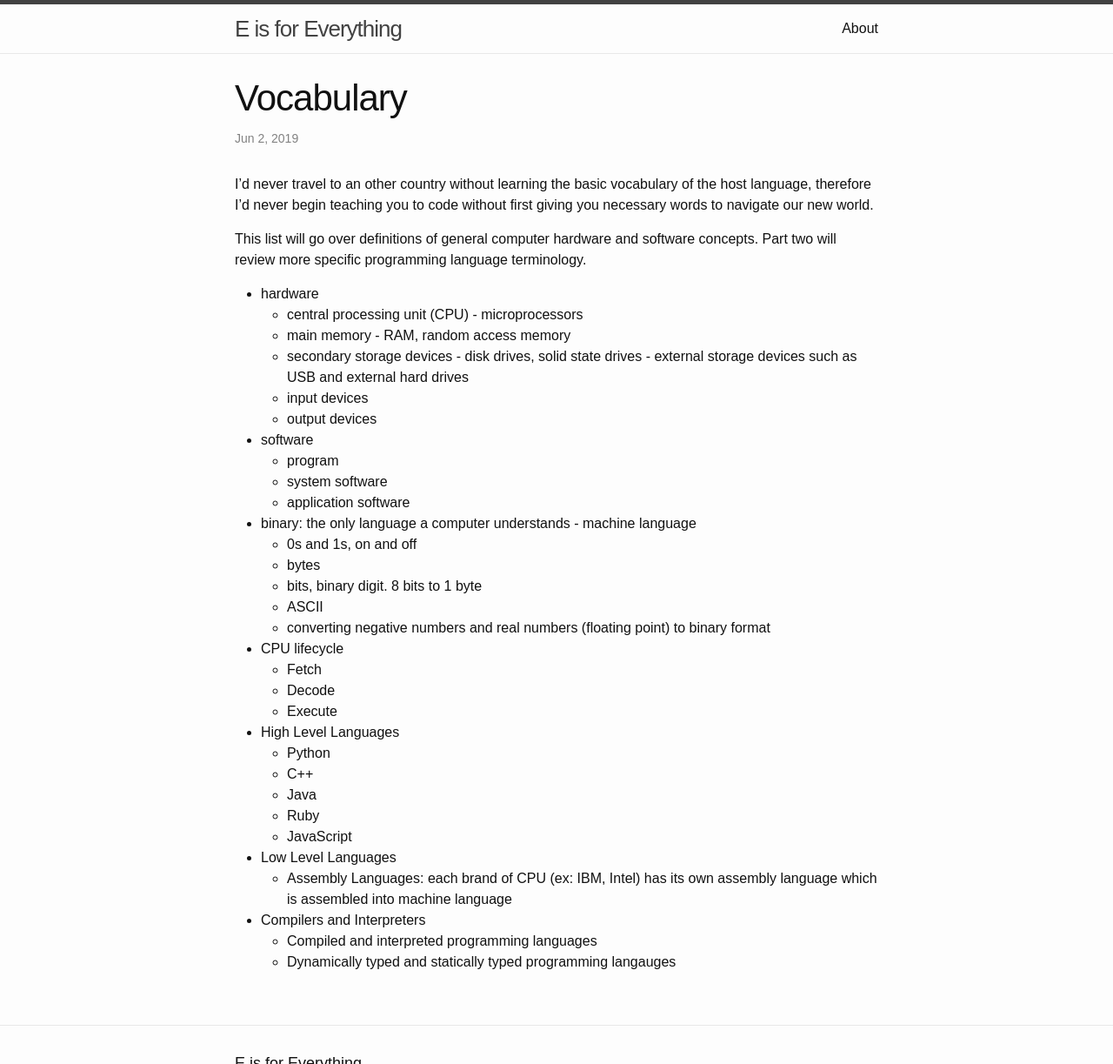
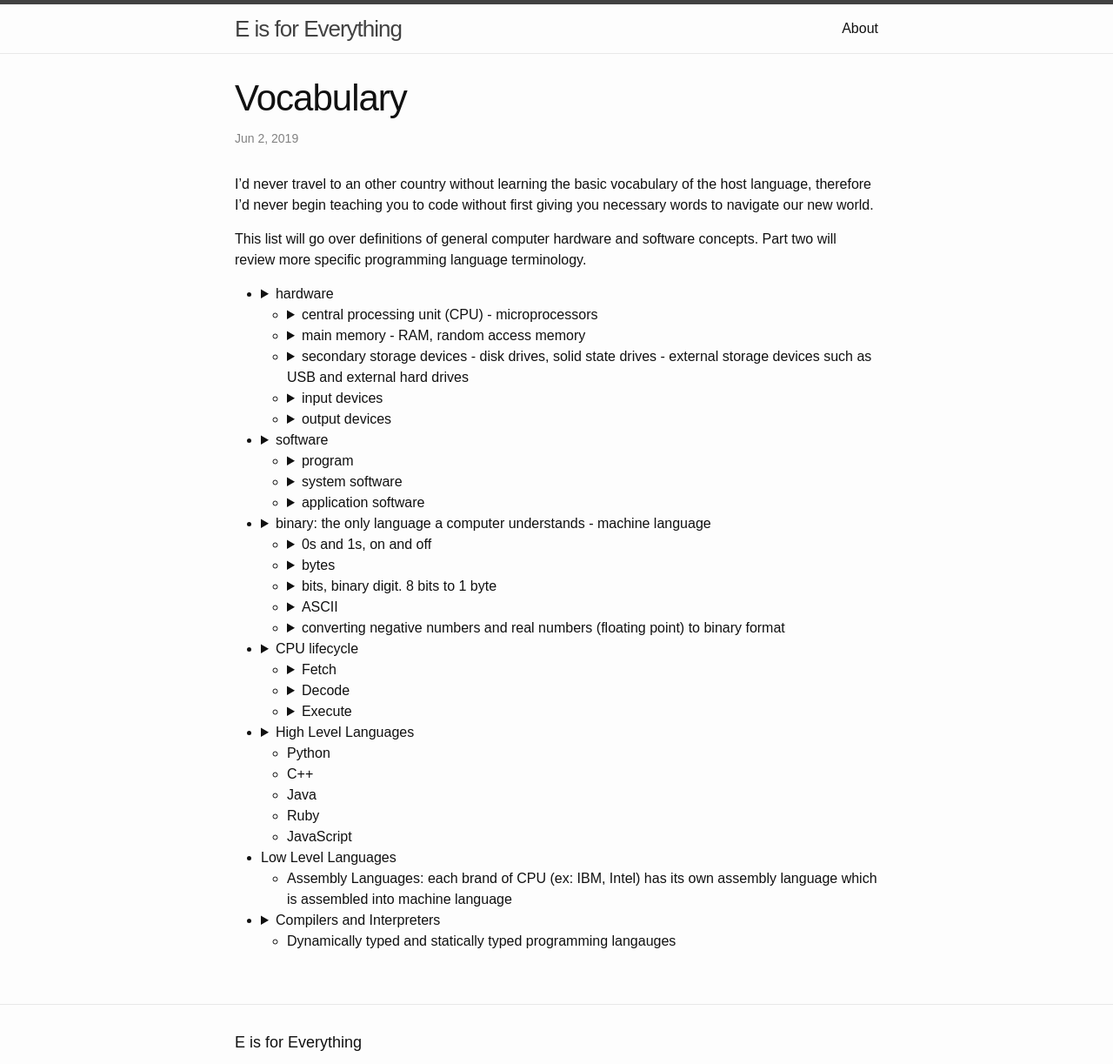
Before and after one commit to emilyannemoses/blog, a Jekyll site: the page built from _posts/2019-06-02-vocabulary.md, in a window 1280 px wide, cut to the strip 0-1223 px from the top of the page. Shown: the whole strip at 87% size. Built offline with Jekyll 4.4.1, drawn with Linux system fonts in a browser that asks for light colours; some of the changed lines change nothing that is shown.

Commit message:
adding dropdowns to vocab

```diff
--- a/_posts/2019-06-02-vocabulary.md
+++ b/_posts/2019-06-02-vocabulary.md
@@ -7,27 +7,220 @@ I'd never travel to an other country without learning the basic vocabulary of th
 
 This list will go over definitions of general computer hardware and software concepts. Part two will review more specific programming language terminology.
 
-- hardware
-    - central processing unit (CPU) - microprocessors
-    - main memory - RAM, random access memory
-    - secondary storage devices - disk drives, solid state drives - external storage devices such as USB and external hard drives
-    - input devices
-    - output devices
-- software
-    - program
-    - system software
-    - application software
-- binary: the only language a computer understands - machine language
-    - 0s and 1s, on and off
-    - bytes
-    - bits, binary digit. 8 bits to 1 byte
-    - ASCII
-    - converting negative numbers and real numbers (floating point) to binary format
-- CPU lifecycle
-    - Fetch
-    - Decode
-    - Execute
-- High Level Languages
+-   <details>
+    <summary>hardware</summary>
+    <br>
+    This is how you dropdown.
+    <br><br>
+    <pre>
+    &lt;details&gt;
+    &lt;summary&gt;How do I dropdown?&lt;&#47;summary&gt;
+    &lt;br&gt;
+    This is how you dropdown.
+    &lt;&#47;details&gt;
+    </pre>
+    </details>
+
+    - <details>
+        <summary>central processing unit (CPU) - microprocessors</summary>
+        <pre>
+        &lt;details&gt;
+        &lt;summary&gt;How do I dropdown?&lt;&#47;summary&gt;
+        &lt;br&gt;
+        This is how you dropdown.
+        &lt;&#47;details&gt;
+        </pre>
+        </details>
+    - <details>
+        <summary>main memory - RAM, random access memory</summary>
+        <pre>
+        &lt;details&gt;
+        &lt;summary&gt;How do I dropdown?&lt;&#47;summary&gt;
+        &lt;br&gt;
+        This is how you dropdown.
+        &lt;&#47;details&gt;
+        </pre>
+        </details>
+    - <details>
+        <summary>secondary storage devices - disk drives, solid state drives - external storage devices such as USB and external hard drives</summary>
+        <pre>
+        &lt;details&gt;
+        &lt;summary&gt;How do I dropdown?&lt;&#47;summary&gt;
+        &lt;br&gt;
+        This is how you dropdown.
+        &lt;&#47;details&gt;
+        </pre>
+        </details>
+    - <details>
+        <summary>input devices</summary>
+        <pre>
+        &lt;details&gt;
+        &lt;summary&gt;How do I dropdown?&lt;&#47;summary&gt;
+        &lt;br&gt;
+        This is how you dropdown.
+        &lt;&#47;details&gt;
+        </pre>
+        </details>
+    - <details>
+        <summary>output devices</summary>
+        <pre>
+        &lt;details&gt;
+        &lt;summary&gt;How do I dropdown?&lt;&#47;summary&gt;
+        &lt;br&gt;
+        This is how you dropdown.
+        &lt;&#47;details&gt;
+        </pre>
+        </details>
+- <details>
+    <summary>software</summary>
+    <pre>
+    &lt;details&gt;
+    &lt;summary&gt;How do I dropdown?&lt;&#47;summary&gt;
+    &lt;br&gt;
+    This is how you dropdown.
+    &lt;&#47;details&gt;
+    </pre>
+    </details>
+    - <details>
+        <summary>program</summary>
+        <pre>
+        &lt;details&gt;
+        &lt;summary&gt;How do I dropdown?&lt;&#47;summary&gt;
+        &lt;br&gt;
+        This is how you dropdown.
+        &lt;&#47;details&gt;
+        </pre>
+        </details>
+    - <details>
+        <summary>system software</summary>
+        <pre>
+        &lt;details&gt;
+        &lt;summary&gt;How do I dropdown?&lt;&#47;summary&gt;
+        &lt;br&gt;
+        This is how you dropdown.
+        &lt;&#47;details&gt;
+        </pre>
+        </details>
+    - <details>
+        <summary>application software</summary>
+        <pre>
+        &lt;details&gt;
+        &lt;summary&gt;How do I dropdown?&lt;&#47;summary&gt;
+        &lt;br&gt;
+        This is how you dropdown.
+        &lt;&#47;details&gt;
+        </pre>
+        </details>
+- <details>
+    <summary>binary: the only language a computer understands - machine language</summary>
+    <pre>
+    &lt;details&gt;
+    &lt;summary&gt;How do I dropdown?&lt;&#47;summary&gt;
+    &lt;br&gt;
+    This is how you dropdown.
+    &lt;&#47;details&gt;
+    </pre>
+    </details>
+    - <details>
+        <summary>0s and 1s, on and off</summary>
+        <pre>
+        &lt;details&gt;
+        &lt;summary&gt;How do I dropdown?&lt;&#47;summary&gt;
+        &lt;br&gt;
+        This is how you dropdown.
+        &lt;&#47;details&gt;
+        </pre>
+        </details>
+    - <details>
+        <summary>bytes</summary>
+        <pre>
+        &lt;details&gt;
+        &lt;summary&gt;How do I dropdown?&lt;&#47;summary&gt;
+        &lt;br&gt;
+        This is how you dropdown.
+        &lt;&#47;details&gt;
+        </pre>
+        </details>
+    - <details>
+        <summary>bits, binary digit. 8 bits to 1 byte</summary>
+        <pre>
+        &lt;details&gt;
+        &lt;summary&gt;How do I dropdown?&lt;&#47;summary&gt;
+        &lt;br&gt;
+        This is how you dropdown.
+        &lt;&#47;details&gt;
+        </pre>
+        </details>
+    - <details>
+        <summary>ASCII</summary>
+        <pre>
+        &lt;details&gt;
+        &lt;summary&gt;How do I dropdown?&lt;&#47;summary&gt;
+        &lt;br&gt;
+        This is how you dropdown.
+        &lt;&#47;details&gt;
+        </pre>
+        </details>
+    - <details>
+        <summary>converting negative numbers and real numbers (floating point) to binary format</summary>
+        <pre>
+        &lt;details&gt;
+        &lt;summary&gt;How do I dropdown?&lt;&#47;summary&gt;
+        &lt;br&gt;
+        This is how you dropdown.
+        &lt;&#47;details&gt;
+        </pre>
+        </details>
+- <details>
+    <summary>CPU lifecycle</summary>
+    <pre>
+    &lt;details&gt;
+    &lt;summary&gt;How do I dropdown?&lt;&#47;summary&gt;
+    &lt;br&gt;
+    This is how you dropdown.
+    &lt;&#47;details&gt;
+    </pre>
+    </details>
+    - <details>
+        <summary>Fetch</summary>
+        <pre>
+        &lt;details&gt;
+        &lt;summary&gt;How do I dropdown?&lt;&#47;summary&gt;
+        &lt;br&gt;
+        This is how you dropdown.
+        &lt;&#47;details&gt;
+        </pre>
+        </details>
+    - <details>
+        <summary>Decode</summary>
+        <pre>
+        &lt;details&gt;
+        &lt;summary&gt;How do I dropdown?&lt;&#47;summary&gt;
+        &lt;br&gt;
+        This is how you dropdown.
+        &lt;&#47;details&gt;
+        </pre>
+        </details>
+    - <details>
+        <summary>Execute</summary>
+        <pre>
+        &lt;details&gt;
+        &lt;summary&gt;How do I dropdown?&lt;&#47;summary&gt;
+        &lt;br&gt;
+        This is how you dropdown.
+        &lt;&#47;details&gt;
+        </pre>
+        </details>
+- <details>
+    <summary>High Level Languages</summary>
+    <pre>
+    &lt;details&gt;
+    &lt;summary&gt;How do I dropdown?&lt;&#47;summary&gt;
+    &lt;br&gt;
+    This is how you dropdown.
+    &lt;&#47;details&gt;
+    </pre>
+    </details>
     - Python
     - C++
     - Java
@@ -35,6 +228,10 @@ This list will go over definitions of general computer hardware and software con
     - JavaScript
 - Low Level Languages
     - Assembly Languages: each brand of CPU (ex: IBM, Intel) has its own assembly language which is assembled into machine language
-- Compilers and Interpreters
-    - Compiled and interpreted programming languages
+- <details>
+    <summary>Compilers and Interpreters</summary>
+    <br>
+        Compiled and interpreted programming languages
+    <br><br>
+    </details>
     - Dynamically typed and statically typed programming langauges
```
